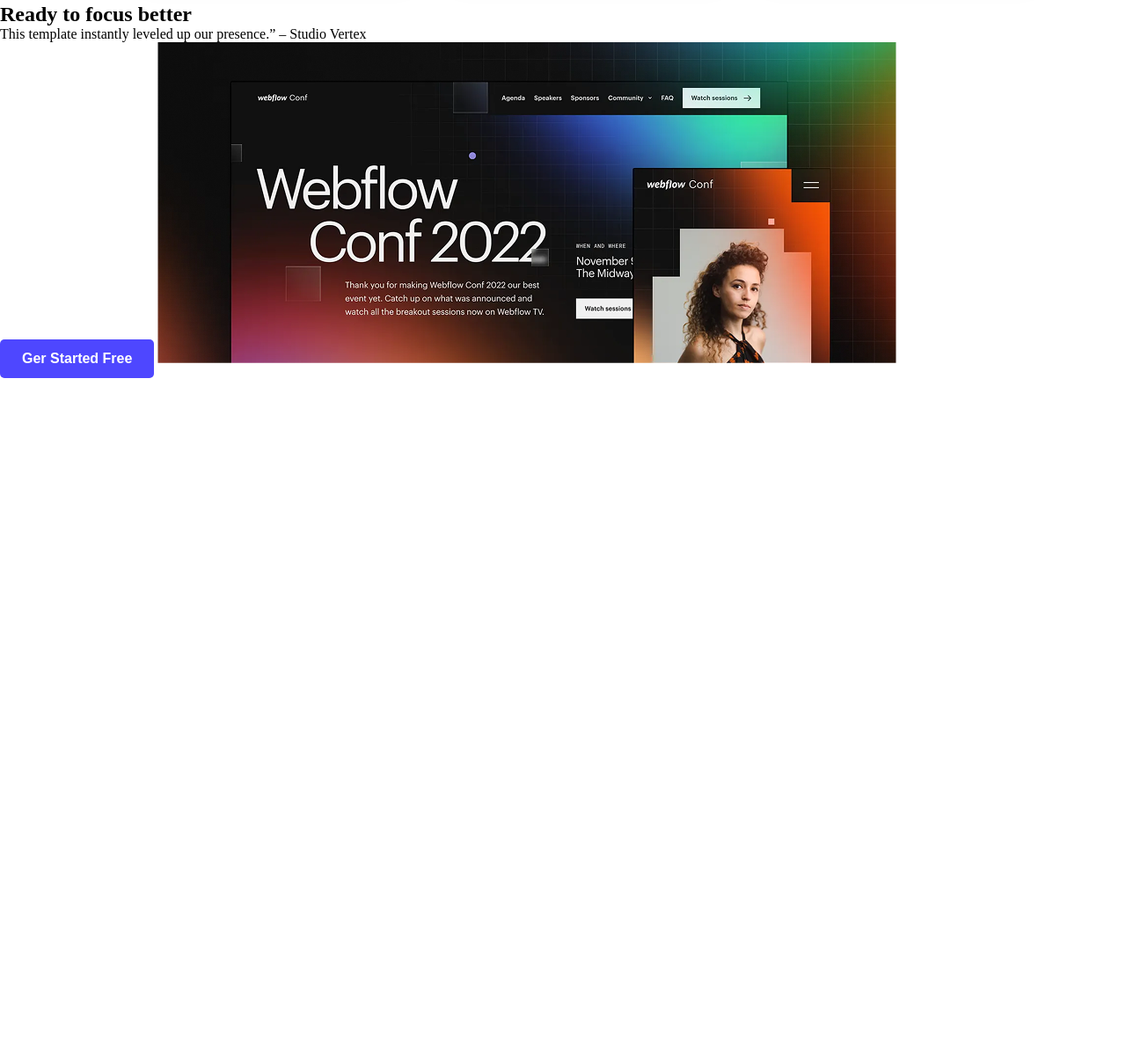
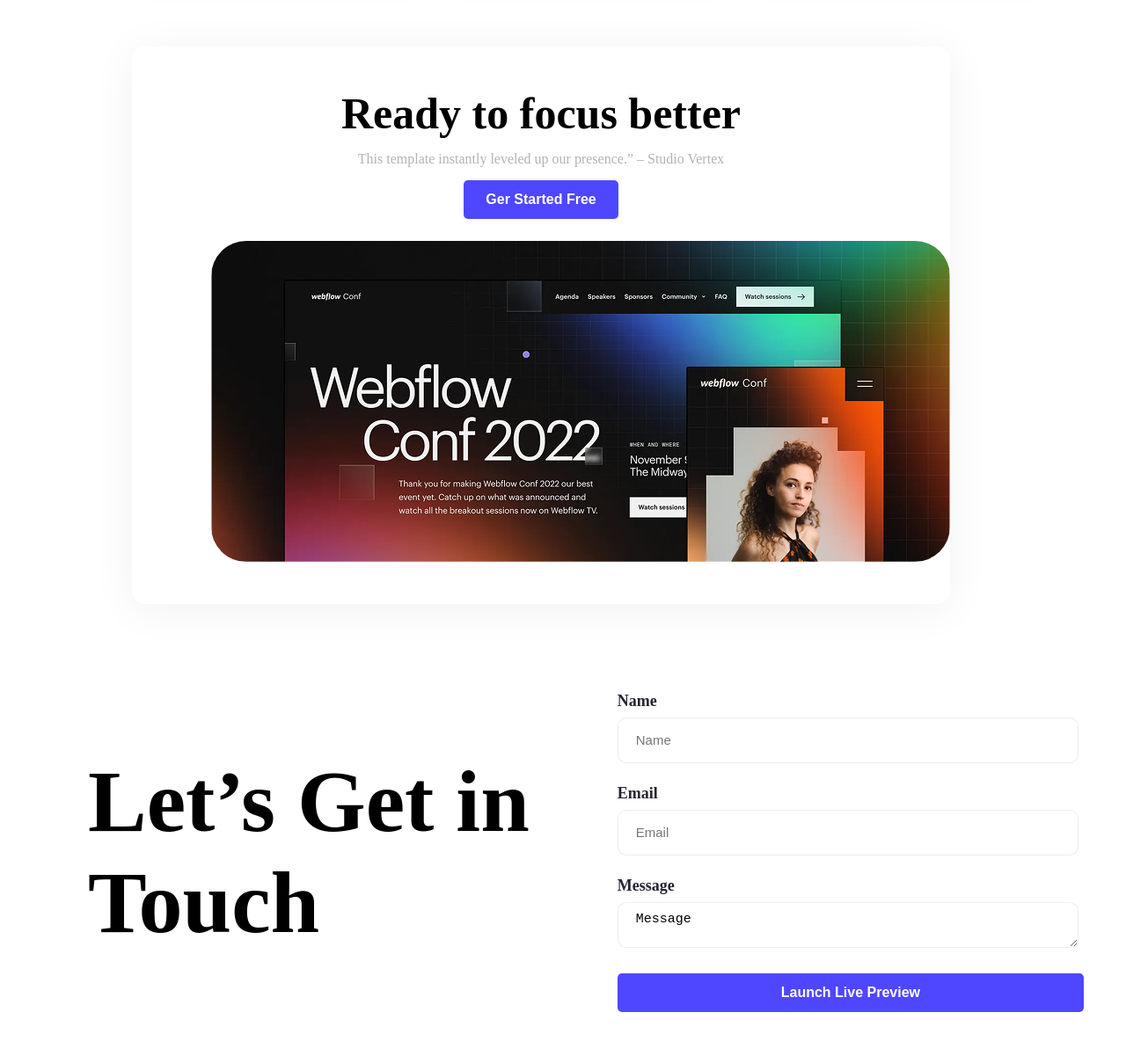
Before and after one commit to maruf713/Developer-Portfolio-A01, a plain HTML site: page index.html in a window 1280 px wide. Shown: the part 2066-3267 px from the top of the page at 88% size. Before the commit the page ends 2496 px from the top, so only its background shows below. Drawn offline with Linux system fonts and the light colour scheme.

Commit message:
added touch section and others

```diff
--- a/index.html
+++ b/index.html
@@ -133,6 +133,24 @@
 
 </section>
 <!-- batter section end -->
+<!-- Touch section start -->
+<section class="touch">
+    <div class="left">
+        <h1>Let’s Get in <br> Touch</h1>
+    </div>
+    <div class="right">
+        <form action="">
+            <label for="Name">Name</label> <br>
+            <input type="text" placeholder="Name">
+            <label for="">Email</label> <br>
+            <input type="text" placeholder="Email">
+            <label for="">Message</label> <br>
+            <textarea name="" id="" placeholder="Message">Message</textarea><br>
+            <a href=""><button class="btn-primary">Launch Live Preview</button></a>
+        </form>
+    </div>
+</section>
+<!-- Touch section start -->
 
 <body>
 
--- a/style.css
+++ b/style.css
@@ -209,3 +209,82 @@
 
 
 /* say sectin end */
+
+
+/* batter section start */
+
+.batter {
+    border-radius: 15px;
+    margin: 50px 200px 50px 150px;
+    padding: 44px 90px;
+    text-align: center;
+    box-shadow: 0px 6px 50px 0px rgba(0, 0, 0, 0.06);
+}
+
+.batter h1 {
+    font-size: 50px;
+    font-weight: bold;
+    color: #000;
+    line-height: 1.3em;
+    margin-bottom: 10px;
+}
+
+.batter p {
+    font-size: 16px;
+    color: #b3b3b3;
+    margin-bottom: 15px;
+}
+
+.batter img {
+    border-radius: 40px;
+    margin-top: 25px;
+}
+
+
+/* batter section end */
+
+
+/* touch section start */
+
+.touch {
+    padding: 50px 0px 50px 100px;
+    display: flex;
+    gap: 100px;
+    align-items: center;
+}
+
+.touch h1 {
+    font-size: 100px;
+    font-weight: 800;
+    color: #000;
+}
+
+.touch input[type="text"],
+.touch input[type="email"],
+.touch textarea {
+    height: 30px;
+    font-size: 15px;
+    border-radius: 10px;
+    background-color: white;
+    display: block;
+    width: 200%;
+    padding: 10px 20px;
+    margin-bottom: 24px;
+    border: 1px solid rgba(0, 0, 0, .07);
+}
+
+.touch label {
+    display: block;
+    font-size: 18px;
+    font-weight: 600;
+    color: #252432;
+    margin-bottom: -10px;
+}
+
+.touch .btn-primary {
+    width: 220%;
+    margin: -14px 0px 0px 0px;
+}
+
+
+/* touch section end */
```
